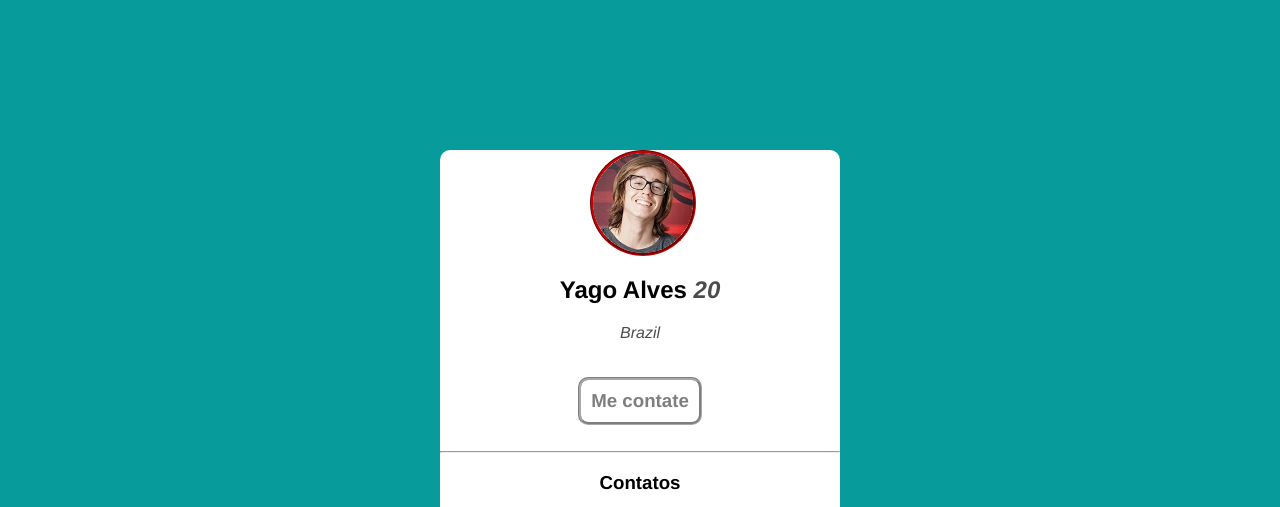
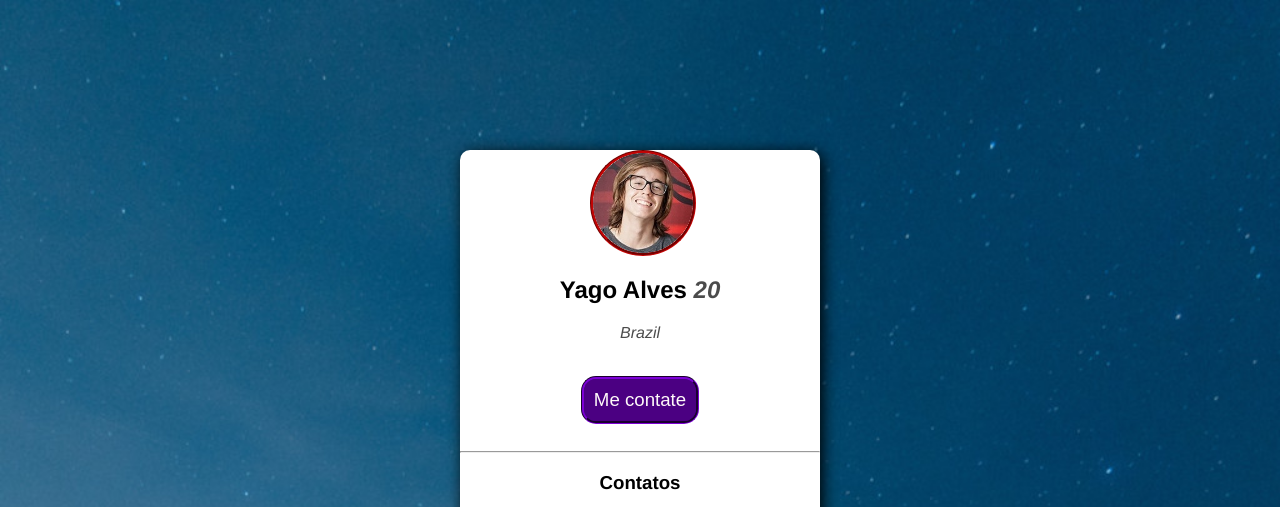
Before and after one commit to yagoalvess/profile-card, a plain HTML site: page index.html in a window 1280 px wide. Shown: the top 507 px of the page. Drawn offline with Linux system fonts and the light colour scheme.

Commit message:
mudança no design

```diff
--- a/index.html
+++ b/index.html
@@ -5,13 +5,13 @@
     <meta http-equiv="X-UA-Compatible" content="IE=edge">
     <meta name="viewport" content="width=device-width, initial-scale=1.0">
     <link rel="stylesheet" href="style.css">
+    <link rel="shortcut icon" href="fotos/favicon.png" type="image/x-icon">
     <link rel="shortcut icon" href="fotos/logo-github.jpg" type="image/x-icon">
     <title>Perfil: Yago Alves</title>
 </head>
 <body>
+    <section id="grid">
 
-
-    <section id="grid">
         <img id="foto-perfil" style="border-radius: 50%;" src="fotos/perfil.png" alt="foto de Perfil">
 
         <div id="dados">
@@ -27,6 +27,7 @@
             <h3>Contatos</h3>
 
                 <a target="_blank" href="#"><img width="25px" src="fotos/logo-github.png" alt="Github"></a>
+
                 <a target="_blank" href="#"><img width="25px" src="fotos/logo-linkedin.png" alt="Linkedin"></a>
         </div>
 
--- a/style.css
+++ b/style.css
@@ -7,21 +7,23 @@ html,body{
     justify-content: center;
     align-items: center;
     height: 100vh;
-    font-family: 'Franklin Gothic Medium', 'Arial Narrow', Arial, sans-serif
+    font-family: 'Franklin Gothic Medium', 'Arial Narrow', Arial, sans-serif;
+    background-image: url(fotos/fundo.jpg);
+    width: 100%;
+    height: 100%;
+    background-repeat: no-repeat;
+    background-size: 100%;
+    background-size: 100%;
 
 }
 
-#fundo{
-    margin: 0px;
-    padding: 0px;
-    margin: 0px;
-    border-radius: 15px;
-}
+
+
 
 #foto-perfil{
     width: 100px;
     position: relative;
-    left: 150px;
+    left: 130px;
     border: rgb(196, 5, 5);
     border-radius: 15px;
     border-style: groove;
@@ -34,17 +36,14 @@ html,body{
     flex-direction: column;
     background-color: rgb(255, 255, 255);
     border-radius: 10px;
-    width: 400px;
+    box-shadow: 3px 3px 15px black;
+    width: 360px;
     height: 500px;
     text-align: center;
 
 
 }
 
-#dados{
-    padding-block-end: 100px;
-    border-radius: 15px;
-}
 
 #dados > h1{
     font-family: 'Lucida Sans', 'Lucida Sans Regular', 'Lucida Grande', 'Lucida Sans Unicode', Geneva, Verdana, sans-serif
@@ -61,24 +60,28 @@ html,body{
 }
 
 #dados > a > h3{
+    display: inline-block;
     padding: 10px;
-    display: inline-block;
+    border-radius: 15px;
     border-style: groove;
-    border-radius: 10px;
+    border-color: indigo;
+    font: 14pt Arial;
+    background-color: indigo;
     text-decoration: none;
-    opacity: 50%;
-    color: rgb(0, 0, 0);
+    color: rgb(255, 249, 249);
 }
 
 #dados > a:hover > h3{
-    padding-left: 2px;
-    padding-right: 2px;
-    background-color: rgb(42, 81, 165);
-    opacity: 100%;
-    font-style: italic;
+    background-color: ivory;
+    color: indigo;
+    border-color: indigo;
+    padding: 15px;
 }
 
 #dados >a:active > h3{
-    opacity: 100%;
     color: rgb(0, 255, 42);
 }
+
+#fundo{
+    background-image: url(fotos/fundo.jpg);
+}
```
Also changed, not shown: fotos/favicon.png (added), fotos/fundo.jpg (added), fotos/logo-github.png, 1 other file.
